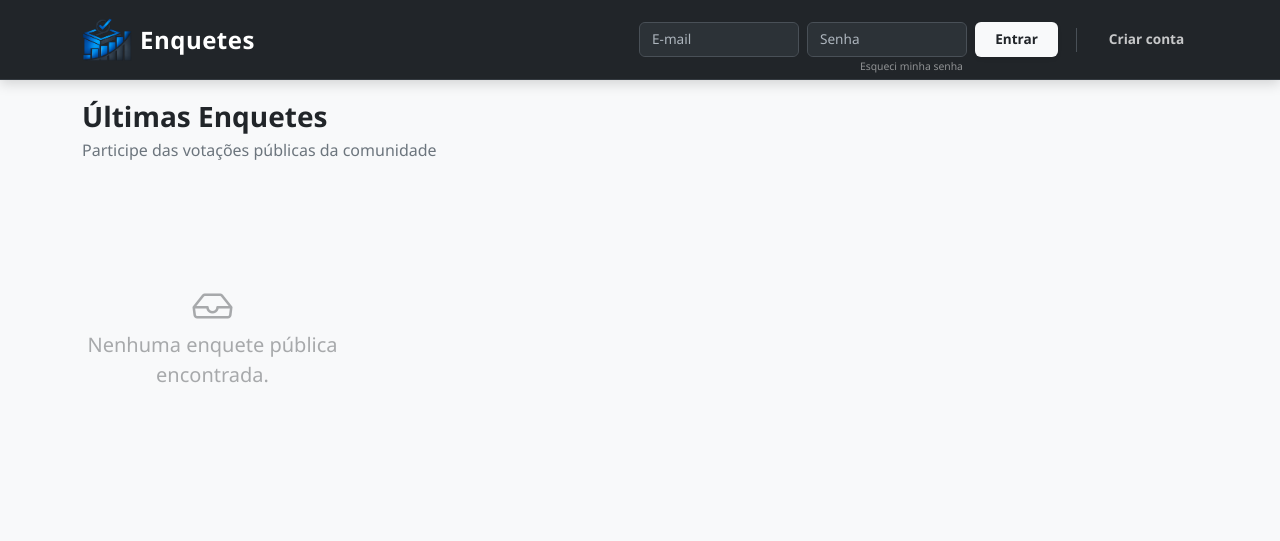
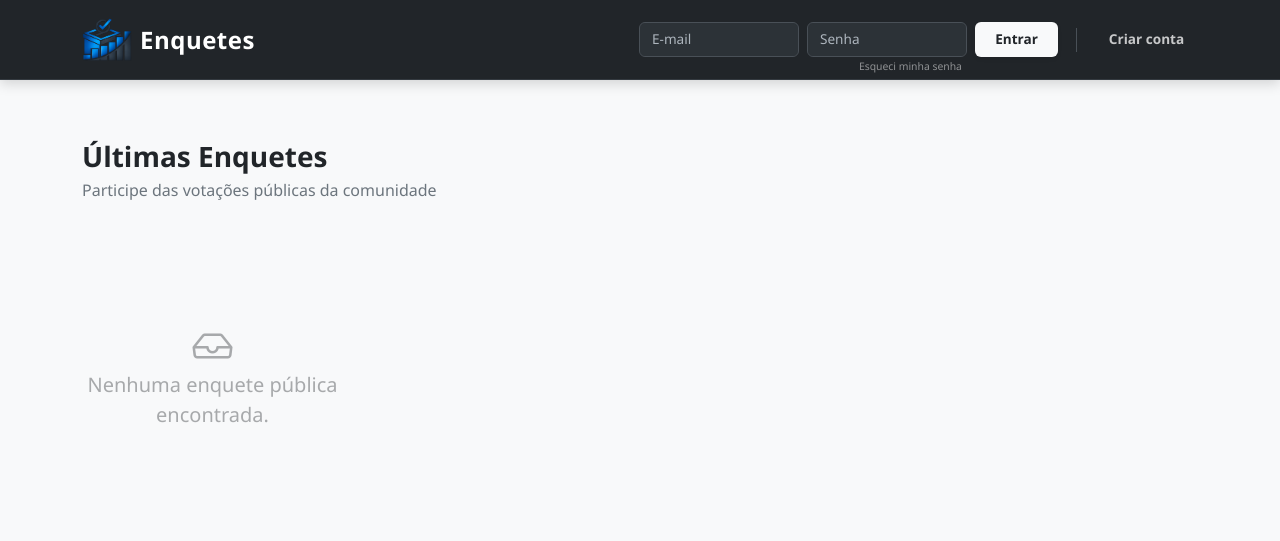
Before and after one commit to AprendendoLinux/enquetes, a FastAPI app: page / in a window 1280 px wide. Shown: the top 541 px of the page. Run offline with FastAPI, Linux system fonts and the light colour scheme; data that the repository does not hold is empty; parts of the project's set-up code (start-up, migrations or seed data) failed here and were passed over.

Commit message:
Alterado em 29/01/2026 às 15h:16m

```diff
--- a/app/templates/base.html
+++ b/app/templates/base.html
@@ -51,7 +51,7 @@
     .responsive-input { width: 160px !important; }
     .mobile-menu-container { display: flex; align-items: center; gap: 0.5rem; }
 
-    /* --- CSS NOVO: Link Esqueci Minha Senha --- */
+    /* --- CSS DO LINK ESQUECI A SENHA --- */
     .forgot-pass-link {
         font-size: 0.65rem;
         color: rgba(255,255,255,0.5);
@@ -67,8 +67,7 @@
         .forgot-pass-link {
             position: absolute;
             top: 100%;
-            /* Ajuste fino para a esquerda */
-            right: 4px;
+            right: 5px; /* Mantido o ajuste fino à esquerda solicitado anteriormente */
             margin-top: 4px;
             white-space: nowrap;
         }
@@ -217,8 +216,8 @@
     </div>
   </nav>
 
-  {# Altura original de 100px mantida #}
-  <div class="container" style="margin-top: 100px; margin-bottom: 60px;">
+  {# --- AJUSTE DE ESPAÇAMENTO: Aumentado para 140px para replicar o original --- #}
+  <div class="container" style="margin-top: 140px; margin-bottom: 60px;">
       {% block flash_messages %}
           {% if error %}
           <div class="alert alert-danger alert-dismissible fade show mb-4 shadow-sm border-0 rounded-3" role="alert">
```
